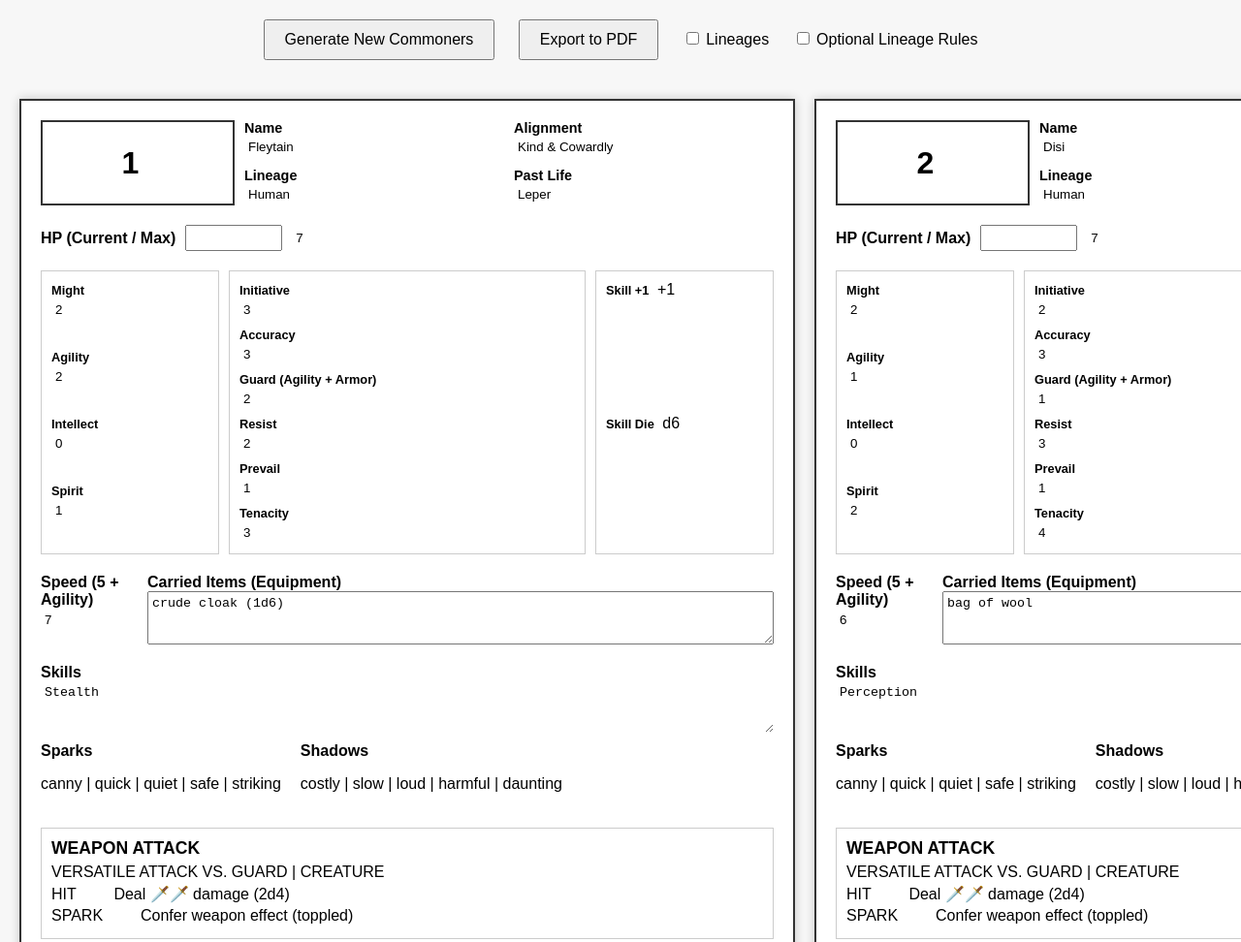
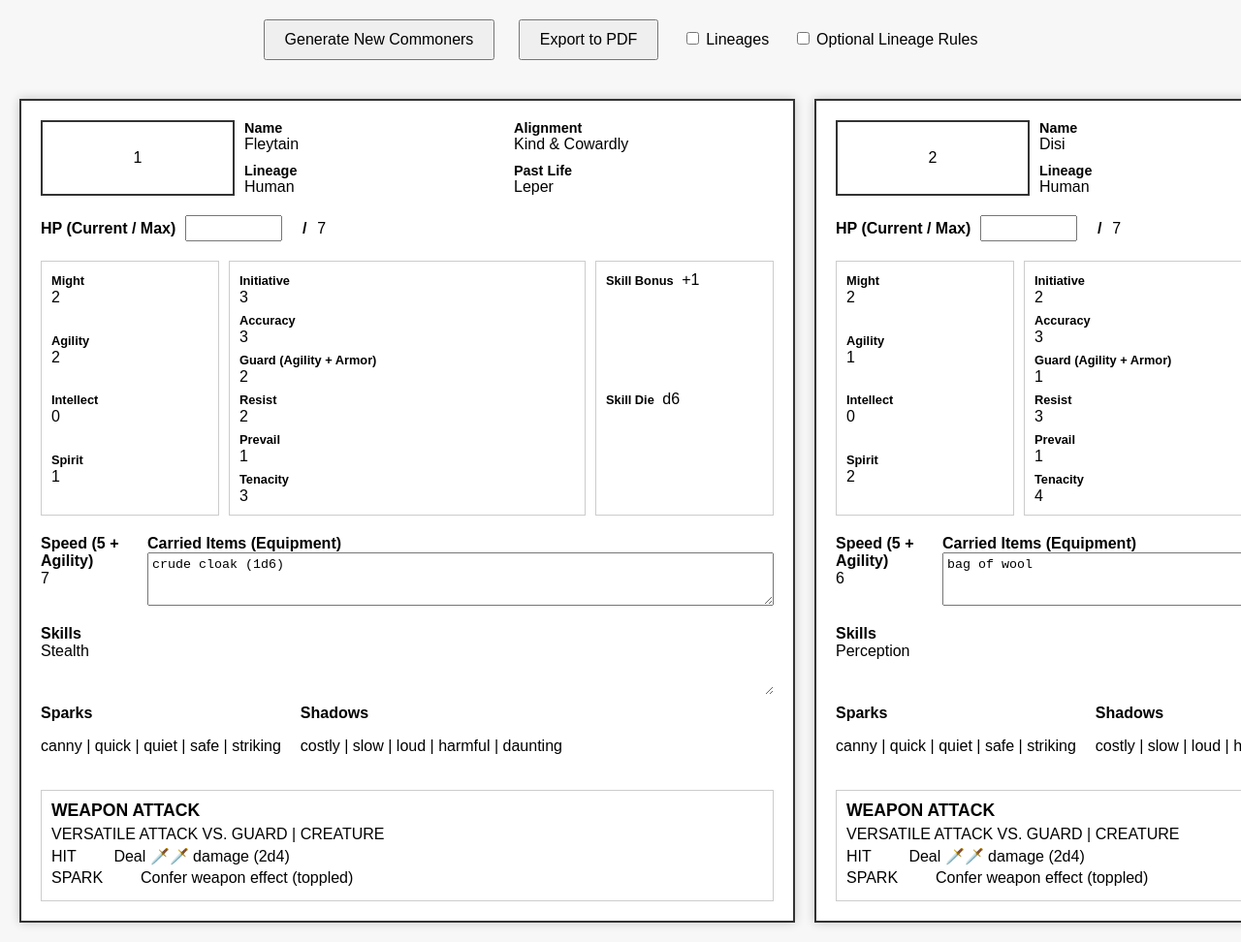
Before and after one commit to metamageia/Peasant-Generator, a plain HTML site: page index.html in a window 1280 px wide. Shown: the top 972 px of the page at 97% size. Drawn offline with Linux system fonts and the light colour scheme.

Commit message:
Update interactive elements

```diff
--- a/index.html
+++ b/index.html
@@ -53,6 +53,7 @@
       <div class="hp-row">
         <label>HP (Current / Max)</label>
         <input type="text" class="current-hp" name="current-hp" />
+        <span class="hp-sep" aria-hidden="true">/</span>
         <input type="text" class="max-hp" name="max-hp" readonly />
       </div>
       <div class="stats-section">
@@ -102,7 +103,7 @@
         </div>
         <div class="skills-die">
           <div>
-            <label>Skill +1</label>
+            <label>Skill Bonus</label>
             <span>+1</span>
           </div>
           <div>
@@ -177,6 +178,7 @@
       <div class="hp-row">
         <label>HP (Current / Max)</label>
         <input type="text" class="current-hp" name="current-hp" />
+        <span class="hp-sep" aria-hidden="true">/</span>
         <input type="text" class="max-hp" name="max-hp" readonly />
       </div>
       <div class="stats-section">
@@ -301,6 +303,7 @@
       <div class="hp-row">
         <label>HP (Current / Max)</label>
         <input type="text" class="current-hp" name="current-hp" />
+        <span class="hp-sep" aria-hidden="true">/</span>
         <input type="text" class="max-hp" name="max-hp" readonly />
       </div>
       <div class="stats-section">
@@ -425,6 +428,7 @@
       <div class="hp-row">
         <label>HP (Current / Max)</label>
         <input type="text" class="current-hp" name="current-hp" />
+        <span class="hp-sep" aria-hidden="true">/</span>
         <input type="text" class="max-hp" name="max-hp" readonly />
       </div>
       <div class="stats-section">
--- a/main.js
+++ b/main.js
@@ -151,6 +151,29 @@ function generatePeasantForSheet(sheet) {
 function generatePeasant() {
   const sheets = document.querySelectorAll('.character-sheet');
   sheets.forEach(sheet => generatePeasantForSheet(sheet));
+  // After values are populated, enforce which fields are interactable
+  enforceInteractivityRules();
+}
+
+// Make generated fields non-interactable (readOnly and removed from tab order)
+// except for HP and inventory which should remain editable.
+function enforceInteractivityRules() {
+  const sheets = document.querySelectorAll('.character-sheet');
+  sheets.forEach(sheet => {
+    const fields = sheet.querySelectorAll('input, textarea');
+    fields.forEach(el => {
+      // Allow editing for current HP and carried items only
+      if (el.classList.contains('current-hp') || el.classList.contains('carried-items-text')) {
+        el.readOnly = false;
+        el.removeAttribute('readonly');
+        el.removeAttribute('tabindex');
+      } else {
+        el.readOnly = true; // mark as read-only so values can't be changed
+        el.setAttribute('readonly', '');
+        el.setAttribute('tabindex', '-1'); // remove from tab order
+      }
+    });
+  });
 }
 
 // Update Lineage Talent for all sheets when the toggle changes
--- a/styles.css
+++ b/styles.css
@@ -101,6 +101,16 @@ body {
     padding: 4px;
     margin-right: 10px;
     width: 100px;
+}
+
+/* Separator between current and max HP */
+.hp-row .hp-sep {
+    display: inline-block;
+    width: 18px;
+    text-align: center;
+    font-weight: bold;
+    margin: 0 4px;
+    user-select: none;
 }
 
 /* Stats Section */
@@ -235,12 +245,30 @@ body {
 }
 
 /* Remove border for read-only fields */
+/* Read-only fields should look like plain text and not be interactable */
 input[readonly],
 textarea[readonly] {
     border: none;
     background-color: transparent;
+    pointer-events: none; /* prevent clicking into the control */
+    cursor: default; /* don't show text cursor */
+    user-select: none; /* optional: prevent selection so fields behave like static text */
+    outline: none; /* remove focus outline in case of programmatic focus */
+    padding: 0; /* make them blend with surrounding text */
+    font: inherit;
+    color: inherit;
 }
 input.name, input.guard {
     border: none;
     background-color: transparent;
 }
+
+/* Hide spinner arrows for number fields that are readonly so they appear as text */
+input[type=number][readonly]::-webkit-outer-spin-button,
+input[type=number][readonly]::-webkit-inner-spin-button {
+    -webkit-appearance: none;
+    margin: 0;
+}
+input[type=number][readonly] {
+    -moz-appearance: textfield; /* Firefox */
+}
```
